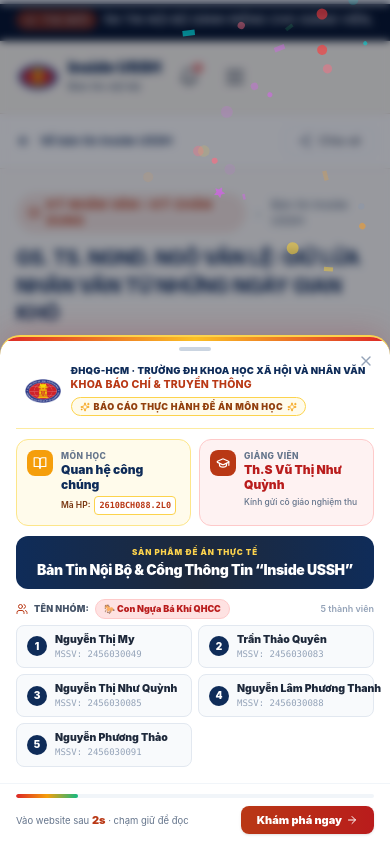
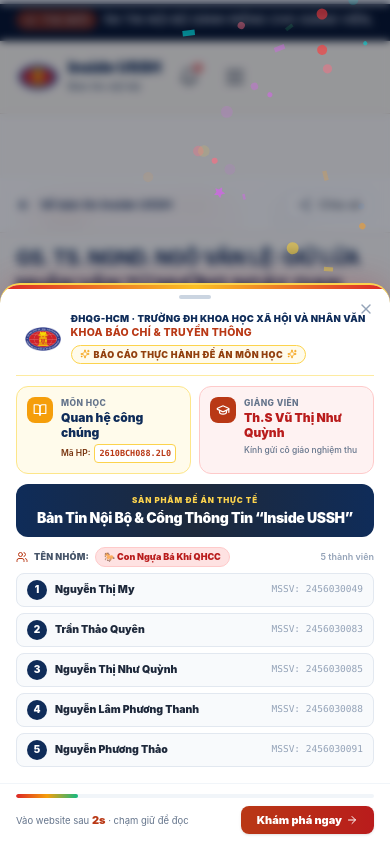
Before and after one commit to nguyenlamphuongthanh267/inside-ussh-portal, a Next.js app: page /ky-nhan-van/ngo-van-le in a window 390 px wide. Shown: the top 844 px of the page. Built offline with nearby package versions, Linux system fonts and the light colour scheme.

Commit message:
fix(mobile): resolve 2000px horizontal overflow, fix invalid thumbnail classes, and optimize intro modal layout

```diff
--- a/app/globals.css
+++ b/app/globals.css
@@ -11,14 +11,17 @@
 html {
   scroll-behavior: smooth;
   scroll-padding-top: 5.5rem; /* Ensure anchor links leave space for sticky header */
-  overflow-x: clip;
+  overflow-x: hidden;
+  max-width: 100vw;
 }
 
 body {
   background-color: var(--background);
   color: var(--foreground);
   font-family: var(--font-inter);
-  overflow-x: clip;
+  overflow-x: hidden;
+  max-width: 100vw;
+  width: 100%;
   text-rendering: optimizeLegibility;
   font-feature-settings: "kern" 1, "liga" 1, "calt" 1;
   -webkit-font-smoothing: antialiased;
--- a/app/layout.tsx
+++ b/app/layout.tsx
@@ -105,7 +105,7 @@
         <Header />
 
         {/* Main Content Area */}
-        <main id="main-content" className="flex-1">
+        <main id="main-content" className="flex-1 w-full max-w-full overflow-x-hidden">
           {children}
         </main>
 
--- a/components/entertainment/EntertainmentSection.tsx
+++ b/components/entertainment/EntertainmentSection.tsx
@@ -78,9 +78,9 @@
           <Link
             id="minigame"
             href="/phut-thu-gian/minigame"
-            className="bg-[#F8EFE9] border border-[#E8D8CC] rounded-3xl p-5 sm:p-6 shadow-soft hover:shadow-card transition-all cursor-pointer group flex items-center justify-between gap-4 block"
+            className="bg-[#F8EFE9] border border-[#E8D8CC] rounded-3xl p-5 sm:p-6 shadow-soft hover:shadow-card transition-all cursor-pointer group flex items-center justify-between gap-4 block overflow-hidden max-w-full"
           >
-            <div className="flex items-center gap-4 sm:gap-5 min-w-0">
+            <div className="flex items-center gap-4 sm:gap-5 min-w-0 flex-1">
               {/* Badge A */}
               <div className="w-10 h-10 rounded-xl bg-ussh-accent text-white flex items-center justify-center font-bold text-base shrink-0 shadow-xs">
                 A
@@ -92,12 +92,12 @@
                 <img
                   src="/images/docx/image20.png"
                   alt="Bảng rừng chữ Minigame"
-                  className="w-full h-full object-contain"
+                  className="w-full h-full max-w-full max-h-full object-contain block"
                 />
               </div>
 
               {/* Text Info */}
-              <div className="min-w-0">
+              <div className="min-w-0 flex-1">
                 <h3 className="font-bold text-sm sm:text-base text-ussh-navy group-hover:text-ussh-accent transition-colors leading-snug font-sans">
                   Minigame hằng tháng: Thử thách trí tuệ
                 </h3>
@@ -116,10 +116,10 @@
           <Link
             id="funny"
             href="/phut-thu-gian/chuyen-vui"
-            className="bg-[#F8EFE9] border border-[#E8D8CC] rounded-3xl p-5 sm:p-6 shadow-soft hover:shadow-card transition-all cursor-pointer group flex items-center justify-between gap-4 relative block"
+            className="bg-[#F8EFE9] border border-[#E8D8CC] rounded-3xl p-5 sm:p-6 shadow-soft hover:shadow-card transition-all cursor-pointer group flex items-center justify-between gap-4 relative block overflow-hidden max-w-full"
           >
             <span id="funny-stories" className="scroll-mt-24 absolute top-0 left-0 pointer-events-none" />
-            <div className="flex items-center gap-4 sm:gap-5 min-w-0">
+            <div className="flex items-center gap-4 sm:gap-5 min-w-0 flex-1">
               {/* Badge B */}
               <div className="w-10 h-10 rounded-xl bg-ussh-accent text-white flex items-center justify-center font-bold text-base shrink-0 shadow-xs">
                 B
@@ -131,12 +131,12 @@
                 <img
                   src="/images/docx/image2.png"
                   alt="Minh họa Góc Funny"
-                  className="w-full h-full object-contain"
+                  className="w-full h-full max-w-full max-h-full object-contain block"
                 />
               </div>
 
               {/* Text Info */}
-              <div className="min-w-0">
+              <div className="min-w-0 flex-1">
                 <h3 className="font-bold text-sm sm:text-base text-ussh-navy group-hover:text-ussh-accent transition-colors leading-snug font-sans">
                   Góc Funny: Những câu chuyện nhỏ trong văn phòng
                 </h3>
--- a/components/intro/ProjectIntroModal.tsx
+++ b/components/intro/ProjectIntroModal.tsx
@@ -224,22 +224,24 @@
                   <span className="text-[9px] text-slate-400 font-semibold">5 thành viên</span>
                 </div>
 
-                {/* 2-column grid — always 2 cols, compact rows */}
-                <div className="grid grid-cols-2 gap-1.5">
+                {/* Members list: 1 col on mobile, 2 cols on desktop */}
+                <div className="grid grid-cols-1 sm:grid-cols-2 gap-1.5">
                   {MEMBERS.map((m, idx) => (
                     <div
                       key={m.mssv}
-                      className="flex items-center justify-between px-2.5 py-1.5 rounded-lg border bg-slate-50 border-slate-200"
+                      className={`flex items-center justify-between px-2.5 py-1.5 rounded-lg border bg-slate-50 border-slate-200 ${
+                        idx === 4 ? 'sm:col-span-2' : ''
+                      }`}
                     >
-                      <div className="flex items-center gap-2 min-w-0">
+                      <div className="flex items-center gap-2 min-w-0 flex-1">
                         <span className="w-5 h-5 rounded-full bg-ussh-navy text-white text-[10px] font-black flex items-center justify-center shrink-0">
                           {idx + 1}
                         </span>
-                        <div className="min-w-0">
-                          <div className="text-[10.5px] font-black text-slate-800 whitespace-nowrap">
+                        <div className="min-w-0 flex-1 flex items-center justify-between gap-1.5">
+                          <span className="text-[10.5px] font-black text-slate-800 truncate">
                             {m.name}
-                          </div>
-                          <div className="text-[9px] text-slate-400 font-mono">MSSV: {m.mssv}</div>
+                          </span>
+                          <span className="text-[9.5px] text-slate-400 font-mono shrink-0">MSSV: {m.mssv}</span>
                         </div>
                       </div>
                     </div>
--- a/components/layout/Footer.tsx
+++ b/components/layout/Footer.tsx
@@ -65,7 +65,7 @@
       <div className="border-b border-white/10 py-8 bg-ussh-navy-dark">
         <div className="max-w-7xl mx-auto px-4 sm:px-6 lg:px-8 flex flex-col md:flex-row items-center justify-between gap-6">
           {/* Logo & University Full Name */}
-          <div className="flex items-center gap-4 text-center md:text-left">
+          <div className="flex flex-col sm:flex-row items-center gap-3 sm:gap-4 text-center sm:text-left">
             {/* USSH Official Logo */}
             <div className="w-16 h-16 sm:w-20 sm:h-20 flex items-center justify-center shrink-0 bg-white/10 rounded-2xl p-2 border border-white/10 backdrop-blur-xs">
               {/* eslint-disable-next-line @next/next/no-img-element */}
```
Also changed, not shown: components/hero/HeroBanner.tsx (+11 -11 lines).
